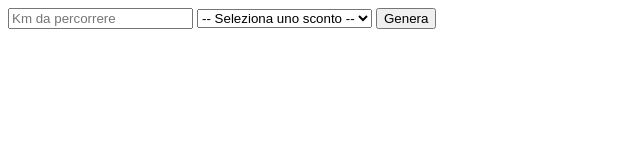
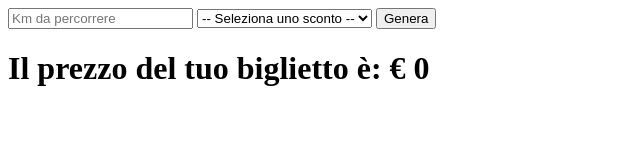
Before and after one commit to PaoloVol99/js-biglietto-treno-form, a plain HTML site: page index.html in a window 1280 px wide. Both pictures are taken after a click on the button "Genera". Shown: the whole page, without its empty margins (0-640 px from the left). Drawn offline with Linux system fonts and the light colour scheme.

Commit message:
EDIT javascript code added

```diff
--- a/index.html
+++ b/index.html
@@ -18,6 +18,8 @@
     </select>
     <input type="button" value="Genera" name="submit">
 
+    <h1 id="price">Il prezzo del tuo biglietto è: </h1>
+
     <script src="./js/app.js"></script>
 </body>
 </html>
--- a/js/app.js
+++ b/js/app.js
@@ -5,23 +5,29 @@ const ageDiscount = document.querySelector('#discount')
 console.log(kmText, button, ageDiscount)
 let price
 let discount
-let finalPrice
+let finalPrice = 0
+const finalPrint = document.querySelector('#price')
 // Aggiungo un eventListener al click di submit
 button.addEventListener('click',function () {
     price = parseInt(kmText.value) * 0.21
     console.log(kmText.value, ageDiscount.value)
     console.log(price)
 
-    switch (ageDiscount) {
+    switch (ageDiscount.value) {
         case 'young':
             discount = price * 0.2
             finalPrice = (price - discount).toFixed(2)
+            console.log(finalPrice)
+            break
         case 'old':
             discount = price * 0.4
             finalPrice = (price - discount).toFixed(2)
+            console.log(finalPrice)
+            break
         case 'noDiscount':
             finalPrice = price
     }
     console.log(finalPrice)
+    finalPrint.innerHTML += '€ ' + finalPrice
 
 })
```
